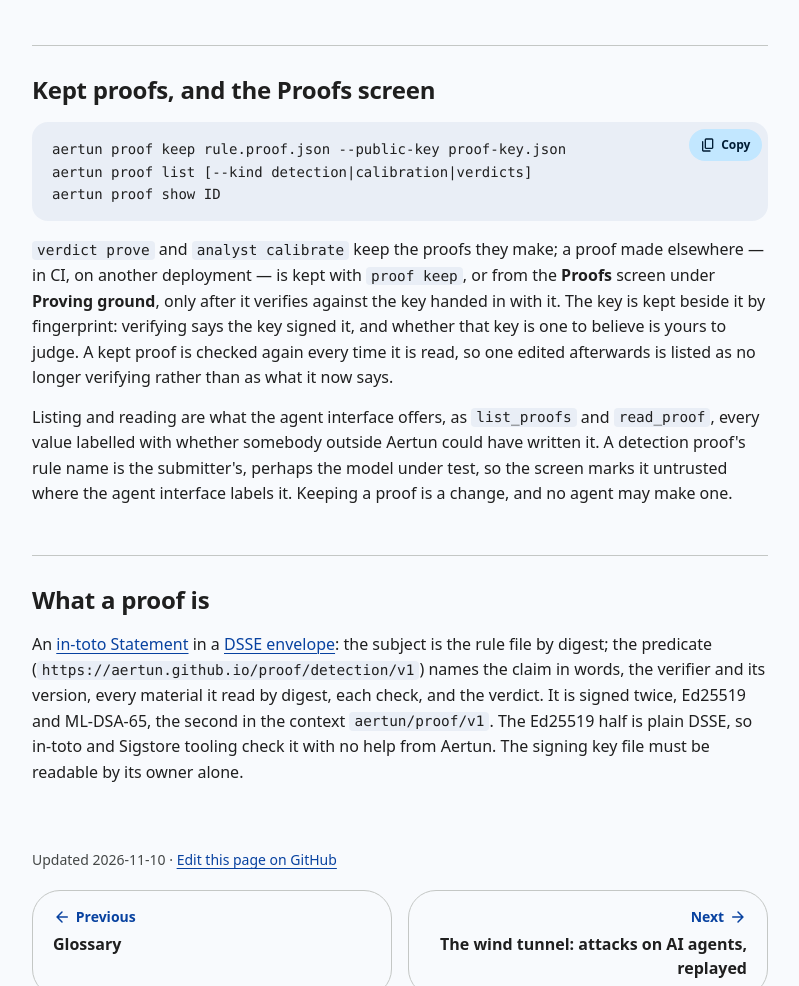
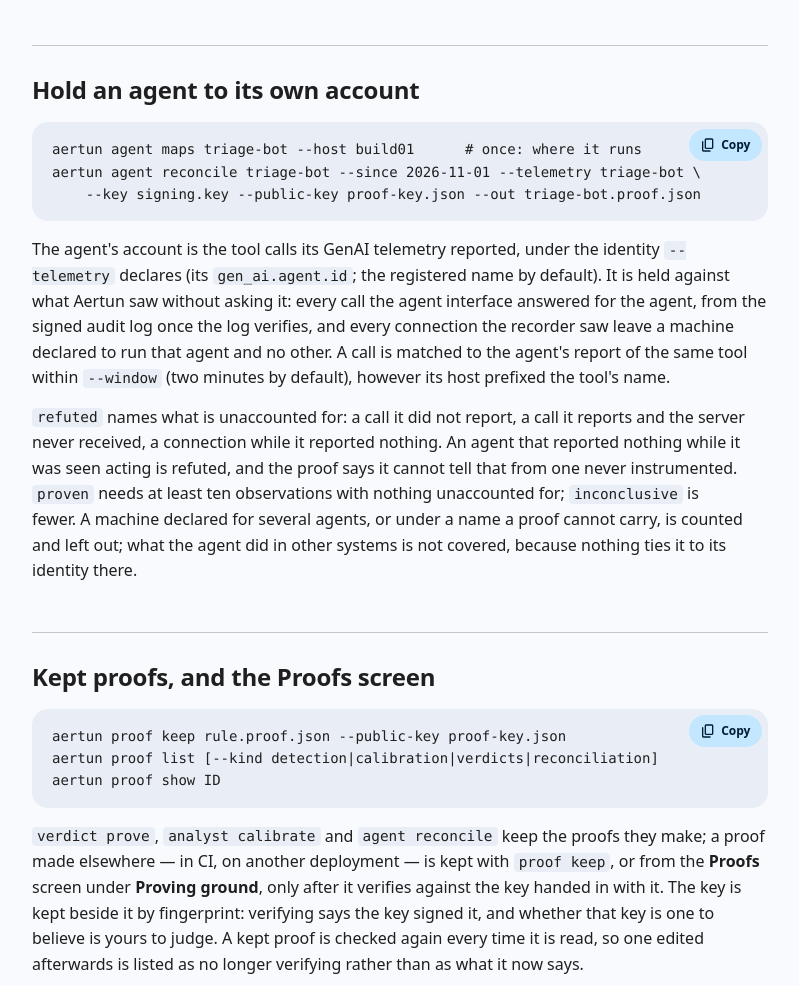
Before and after one commit to aertun/aertun.github.io, a plain HTML site: page proofs/index.html in a window 1280 px wide. Shown: the part 2456-3442 px from the top of the page, without its empty margins (380-1179 px from the left). Drawn offline with Linux system fonts and the light colour scheme; a web font is replaced by a local one.

Commit message:
The proofs guide covers holding an agent to its own account
Co-Authored-By: Claude Opus 5.5 <noreply@anthropic.com>

```diff
--- a/proofs/index.html
+++ b/proofs/index.html
@@ -163,11 +163,17 @@ aertun analyst triage --calibration calibration.json --calibration-key proof-key
 aertun verdict prove --source charlotte --since 2026-10-01 --tolerance 0.01 \
     --key signing.key --public-key proof-key.json --out charlotte.proof.json</code></pre>
 <p>The export carries the columns <code>alert</code>, <code>verdict</code> and <code>at</code>, and optionally <code>confidence</code>, <code>disposition</code>, <code>disposition_at</code> and <code>source</code>; a file with any other column, such as the product's reasoning, is refused whole. Each verdict is joined to the decision a verified person made on the finding that alert raised here — the source's mapping names the path its alert id is at as <code>alert</code> — and only verdicts given before the decision count. The claim is about false closures, alerts the product closed that a person found real, against a tolerance you declare first: <code>refuted</code> when the exact lower bound is over it, naming the alerts; <code>proven</code> when the upper bound is at or under it on at least 30 closures; <code>inconclusive</code> between. The rate is over the closures somebody decided, which are not a random sample, so the proof states that coverage, and how many verdicts were delivered here before the decision rather than resting on the product's own clock.</p>
+<h2 id="reconcile">Hold an agent to its own account<a class="anchor" href="#reconcile" aria-hidden="true" tabindex="-1">#</a></h2>
+<pre><code>aertun agent maps triage-bot --host build01      # once: where it runs
+aertun agent reconcile triage-bot --since 2026-11-01 --telemetry triage-bot \
+    --key signing.key --public-key proof-key.json --out triage-bot.proof.json</code></pre>
+<p>The agent's account is the tool calls its GenAI telemetry reported, under the identity <code>--telemetry</code> declares (its <code>gen_ai.agent.id</code>; the registered name by default). It is held against what Aertun saw without asking it: every call the agent interface answered for the agent, from the signed audit log once the log verifies, and every connection the recorder saw leave a machine declared to run that agent and no other. A call is matched to the agent's report of the same tool within <code>--window</code> (two minutes by default), however its host prefixed the tool's name.</p>
+<p><code>refuted</code> names what is unaccounted for: a call it did not report, a call it reports and the server never received, a connection while it reported nothing. An agent that reported nothing while it was seen acting is refuted, and the proof says it cannot tell that from one never instrumented. <code>proven</code> needs at least ten observations with nothing unaccounted for; <code>inconclusive</code> is fewer. A machine declared for several agents, or under a name a proof cannot carry, is counted and left out; what the agent did in other systems is not covered, because nothing ties it to its identity there.</p>
 <h2 id="kept">Kept proofs, and the Proofs screen<a class="anchor" href="#kept" aria-hidden="true" tabindex="-1">#</a></h2>
 <pre><code>aertun proof keep rule.proof.json --public-key proof-key.json
-aertun proof list [--kind detection|calibration|verdicts]
+aertun proof list [--kind detection|calibration|verdicts|reconciliation]
 aertun proof show ID</code></pre>
-<p><code>verdict prove</code> and <code>analyst calibrate</code> keep the proofs they make; a proof made elsewhere — in CI, on another deployment — is kept with <code>proof keep</code>, or from the <strong>Proofs</strong> screen under <strong>Proving ground</strong>, only after it verifies against the key handed in with it. The key is kept beside it by fingerprint: verifying says the key signed it, and whether that key is one to believe is yours to judge. A kept proof is checked again every time it is read, so one edited afterwards is listed as no longer verifying rather than as what it now says.</p>
+<p><code>verdict prove</code>, <code>analyst calibrate</code> and <code>agent reconcile</code> keep the proofs they make; a proof made elsewhere — in CI, on another deployment — is kept with <code>proof keep</code>, or from the <strong>Proofs</strong> screen under <strong>Proving ground</strong>, only after it verifies against the key handed in with it. The key is kept beside it by fingerprint: verifying says the key signed it, and whether that key is one to believe is yours to judge. A kept proof is checked again every time it is read, so one edited afterwards is listed as no longer verifying rather than as what it now says.</p>
 <p>Listing and reading are what the agent interface offers, as <code>list_proofs</code> and <code>read_proof</code>, every value labelled with whether somebody outside Aertun could have written it. A detection proof's rule name is the submitter's, perhaps the model under test, so the screen marks it untrusted where the agent interface labels it. Keeping a proof is a change, and no agent may make one.</p>
 <h2 id="format">What a proof is<a class="anchor" href="#format" aria-hidden="true" tabindex="-1">#</a></h2>
 <p>An <a href="https://in-toto.io/Statement/v1">in-toto Statement</a> in a <a href="https://github.com/secure-systems-lab/dsse">DSSE envelope</a>: the subject is the rule file by digest; the predicate (<code>https://aertun.github.io/proof/detection/v1</code>) names the claim in words, the verifier and its version, every material it read by digest, each check, and the verdict. It is signed twice, Ed25519 and ML-DSA-65, the second in the context <code>aertun/proof/v1</code>. The Ed25519 half is plain DSSE, so in-toto and Sigstore tooling check it with no help from Aertun. The signing key file must be readable by its owner alone.</p>
@@ -189,6 +195,7 @@ aertun proof show ID</code></pre>
     <li><a href="#verify">Verify one</a></li>
     <li><a href="#calibration">Certify the analyst&#39;s threshold</a></li>
     <li><a href="#vendor-verdicts">Score another vendor&#39;s AI</a></li>
+    <li><a href="#reconcile">Hold an agent to its own account</a></li>
     <li><a href="#kept">Kept proofs, and the Proofs screen</a></li>
     <li><a href="#format">What a proof is</a></li>
   </ul>
```
Also changed, not shown: search.json (+1 -1 lines), src/pages/proofs.html (+8 -2 lines).
